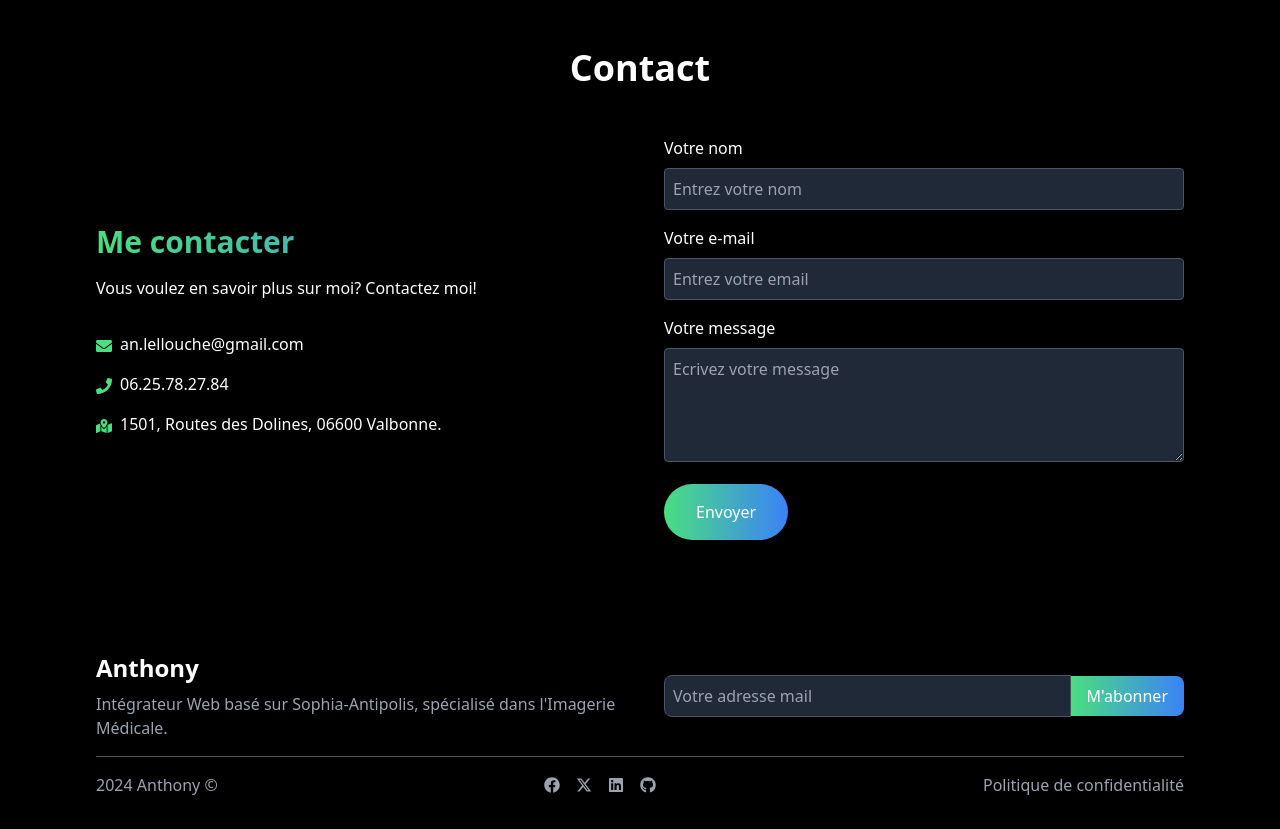
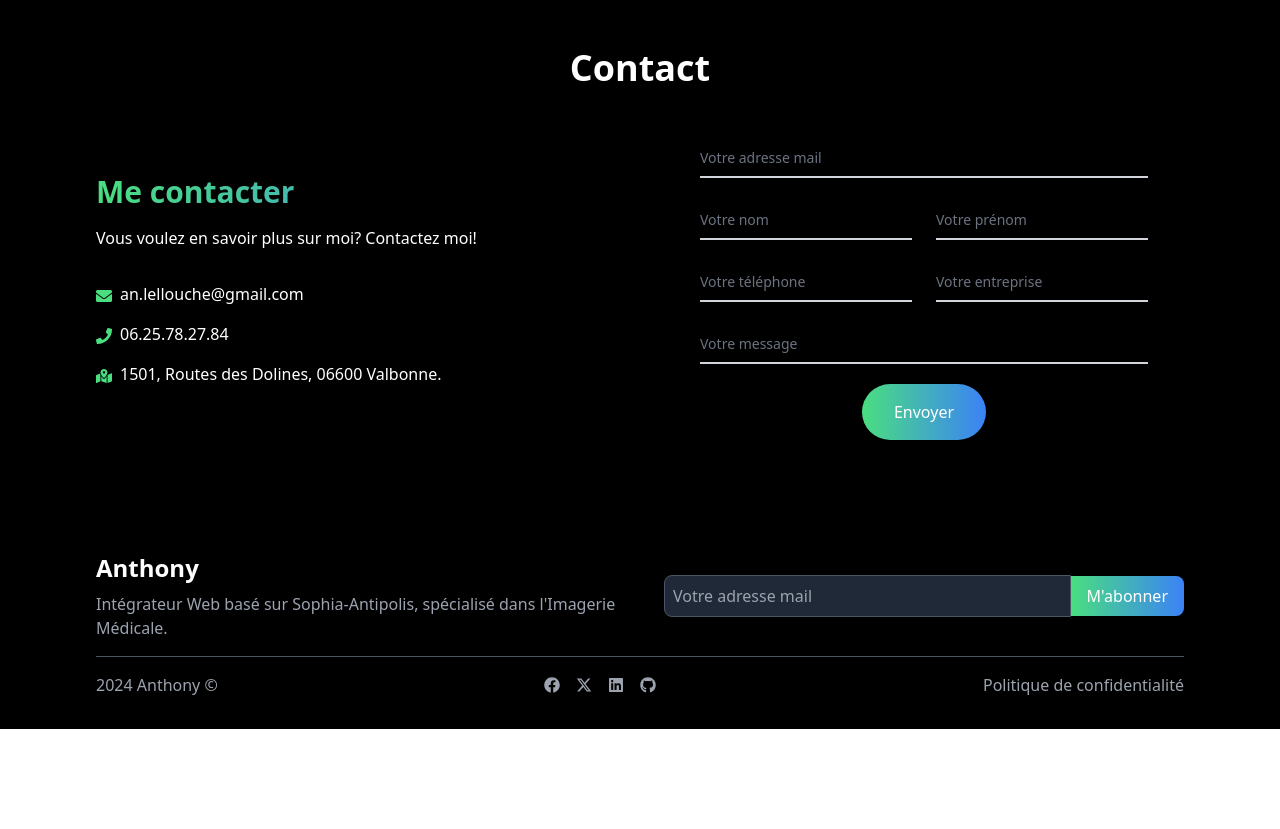
Before and after one commit to AnthonyLellouche/portfolio, a React (Vite) app: page / in a window 1280 px wide. Shown: the part 3940-4769 px from the top of the page. After the commit the page ends 4669 px from the top, so only its background shows below. Built offline with nearby package versions, Linux system fonts and the light colour scheme.

Commit message:
formulaire de contact plus professionnel

```diff
--- a/src/components/Contact.jsx
+++ b/src/components/Contact.jsx
@@ -52,46 +52,117 @@
             </div>
           </div>
           <div className="flex-1 w-full">
-            <form className="space-y-4" onSubmit={handleSubmit}>
-              <div>
-                <label htmlFor="name" className="block mb-2">
+            <form className="max-w-md mx-auto" onSubmit={handleSubmit}>
+              <div className="relative z-0 w-full mb-5 group">
+                <input
+                  type="email"
+                  name="floating_email"
+                  id="floating_email"
+                  className="block py-2.5 px-0 w-full text-sm text-gray-900 bg-transparent border-0 border-b-2 border-gray-300 appearance-none dark:text-white dark:border-gray-600 dark:focus:border-blue-500 focus:outline-none focus:ring-0 focus:border-blue-600 peer"
+                  placeholder=" "
+                  required
+                />
+                <label
+                  htmlFor="floating_email"
+                  className="peer-focus:font-medium absolute text-sm text-gray-500 dark:text-gray-400 duration-300 transform -translate-y-6 scale-75 top-3 -z-10 origin-[0] peer-focus:start-0 rtl:peer-focus:translate-x-1/4 rtl:peer-focus:left-auto peer-focus:text-blue-600 peer-focus:dark:text-blue-500 peer-placeholder-shown:scale-100 peer-placeholder-shown:translate-y-0 peer-focus:scale-75 peer-focus:-translate-y-6"
+                >
+                  Votre adresse mail
+                </label>
+              </div>
+
+              <div className="grid md:grid-cols-2 md:gap-6">
+                <div className="relative z-0 w-full mb-5 group">
+                  <input
+                    type="text"
+                    name="floating_first_name"
+                    id="floating_first_name"
+                    className="block py-2.5 px-0 w-full text-sm text-gray-900 bg-transparent border-0 border-b-2 border-gray-300 appearance-none dark:text-white dark:border-gray-600 dark:focus:border-blue-500 focus:outline-none focus:ring-0 focus:border-blue-600 peer"
+                    placeholder=" "
+                    required
+                  />
+                  <label
+                    htmlFor="floating_first_name"
+                    className="peer-focus:font-medium absolute text-sm text-gray-500 dark:text-gray-400 duration-300 transhtmlForm -translate-y-6 scale-75 top-3 -z-10 origin-[0] peer-focus:start-0 rtl:peer-focus:translate-x-1/4 peer-focus:text-blue-600 peer-focus:dark:text-blue-500 peer-placeholder-shown:scale-100 peer-placeholder-shown:translate-y-0 peer-focus:scale-75 peer-focus:-translate-y-6"
+                  >
                     Votre nom
                   </label>
+                </div>
+                <div className="relative z-0 w-full mb-5 group">
                   <input
                     type="text"
-                  className="w-full p-2 rounded bg-gray-800 border border-gray-600 focus:outline-none focus:border-green-400"
-                  placeholder="Entrez votre nom"
-                  aria-label="Indiquez votre nom"
+                    name="floating_last_name"
+                    id="floating_last_name"
+                    className="block py-2.5 px-0 w-full text-sm text-gray-900 bg-transparent border-0 border-b-2 border-gray-300 appearance-none dark:text-white dark:border-gray-600 dark:focus:border-blue-500 focus:outline-none focus:ring-0 focus:border-blue-600 peer"
+                    placeholder=" "
                     required
                   />
+                  <label
+                    htmlFor="floating_last_name"
+                    className="peer-focus:font-medium absolute text-sm text-gray-500 dark:text-gray-400 duration-300 transhtmlForm -translate-y-6 scale-75 top-3 -z-10 origin-[0] peer-focus:start-0 rtl:peer-focus:translate-x-1/4 peer-focus:text-blue-600 peer-focus:dark:text-blue-500 peer-placeholder-shown:scale-100 peer-placeholder-shown:translate-y-0 peer-focus:scale-75 peer-focus:-translate-y-6"
+                  >
+                    Votre prénom
+                  </label>
                 </div>
-              <div>
-                <label htmlFor="email" className="block mb-2">
-                  Votre e-mail
-                </label>
+              </div>
+              <div className="grid md:grid-cols-2 md:gap-6">
+                <div className="relative z-0 w-full mb-5 group">
                   <input
-                  type="email"
-                  className="w-full p-2 rounded bg-gray-800 border border-gray-600 focus:outline-none focus:border-green-400"
-                  placeholder="Entrez votre email"
-                  aria-label="Indiquez votre email"
+                    type="tel"
+                    name="floating_phone"
+                    id="floating_phone"
+                    className="block py-2.5 px-0 w-full text-sm text-gray-900 bg-transparent border-0 border-b-2 border-gray-300 appearance-none dark:text-white dark:border-gray-600 dark:focus:border-blue-500 focus:outline-none focus:ring-0 focus:border-blue-600 peer"
+                    placeholder=" "
                     required
                   />
+                  <label
+                    htmlFor="floating_phone"
+                    className="peer-focus:font-medium absolute text-sm text-gray-500 dark:text-gray-400 duration-300 transhtmlForm -translate-y-6 scale-75 top-3 -z-10 origin-[0] peer-focus:start-0 rtl:peer-focus:translate-x-1/4 peer-focus:text-blue-600 peer-focus:dark:text-blue-500 peer-placeholder-shown:scale-100 peer-placeholder-shown:translate-y-0 peer-focus:scale-75 peer-focus:-translate-y-6"
+                  >
+                    Votre téléphone
+                  </label>
                 </div>
-              <div>
-                <label htmlFor="message" className="block mb-2">
+                <div className="relative z-0 w-full mb-5 group">
+                  <input
+                    type="text"
+                    name="floating_company"
+                    id="floating_company"
+                    className="block py-2.5 px-0 w-full text-sm text-gray-900 bg-transparent border-0 border-b-2 border-gray-300 appearance-none dark:text-white dark:border-gray-600 dark:focus:border-blue-500 focus:outline-none focus:ring-0 focus:border-blue-600 peer"
+                    placeholder=" "
+                    required
+                  />
+                  <label
+                    htmlFor="floating_company"
+                    className="peer-focus:font-medium absolute text-sm text-gray-500 dark:text-gray-400 duration-300 transhtmlForm -translate-y-6 scale-75 top-3 -z-10 origin-[0] peer-focus:start-0 rtl:peer-focus:translate-x-1/4 peer-focus:text-blue-600 peer-focus:dark:text-blue-500 peer-placeholder-shown:scale-100 peer-placeholder-shown:translate-y-0 peer-focus:scale-75 peer-focus:-translate-y-6"
+                  >
+                    Votre entreprise
+                  </label>
+                </div>
+              </div>
+              <div className="relative z-0 w-full mb-5 group">
+                <input
+                  type="message"
+                  name="floating_message"
+                  id="floating_message"
+                  className="block py-2.5 px-0 w-full text-sm text-gray-900 bg-transparent border-0 border-b-2 border-gray-300 appearance-none dark:text-white dark:border-gray-600 dark:focus:border-blue-500 focus:outline-none focus:ring-0 focus:border-blue-600 peer"
+                  placeholder=" "
+                  required
+                />
+                <label
+                  htmlFor="floating_message"
+                  className=" peer-focus:font-medium absolute text-sm text-gray-500 dark:text-gray-400 duration-300 transform -translate-y-6 scale-75 top-3 -z-10 origin-[0] peer-focus:start-0 rtl:peer-focus:translate-x-1/4 rtl:peer-focus:left-auto peer-focus:text-blue-600 peer-focus:dark:text-blue-500 peer-placeholder-shown:scale-100 peer-placeholder-shown:translate-y-0 peer-focus:scale-75 peer-focus:-translate-y-6"
+                >
                   Votre message
                 </label>
-                <textarea
-                  className="w-full p-2 rounded bg-gray-800 border border-gray-600 focus:outline-none focus:border-green-400"
-                  placeholder="Ecrivez votre message"
-                  rows="4"
-                  aria-label="Indiquez votre message"
-                  required
-                />
               </div>
-              <button className="bg-gradient-to-r from-green-400 to-blue-500 text-white md:inline transform transition-transform duration-300 hover:scale-x-105 px-8 py-4 rounded-full">
+
+              <div className="flex justify-center">
+                <button
+                  type="submit"
+                  className="bg-gradient-to-r from-green-400 to-blue-500 text-white md:inline transform transition-transform duration-300 hover:scale-x-105 px-8 py-4 rounded-full"
+                >
                   Envoyer
                 </button>
+              </div>
             </form>
           </div>
         </div>
```
Lines whose indentation alone changed are shown as unchanged.
